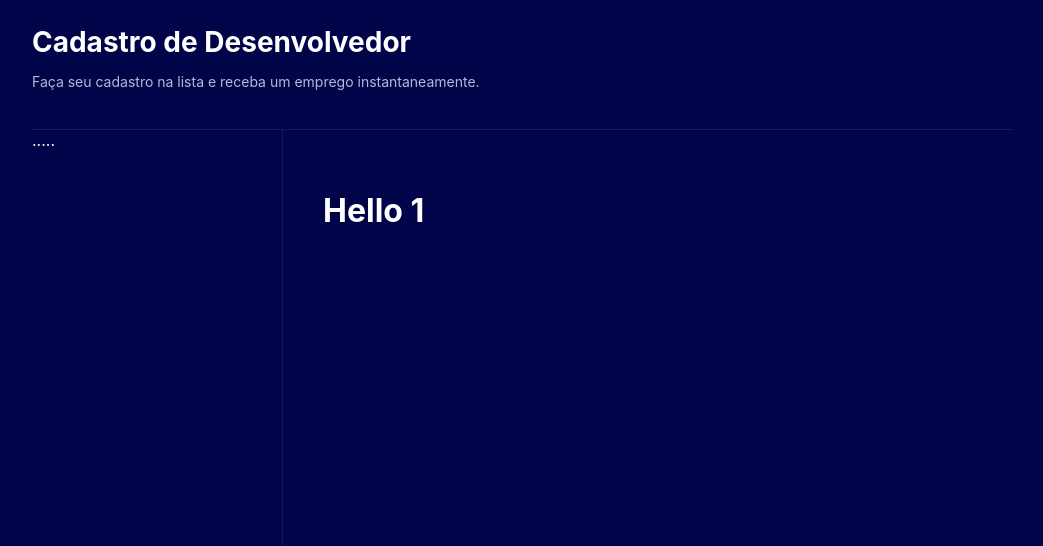
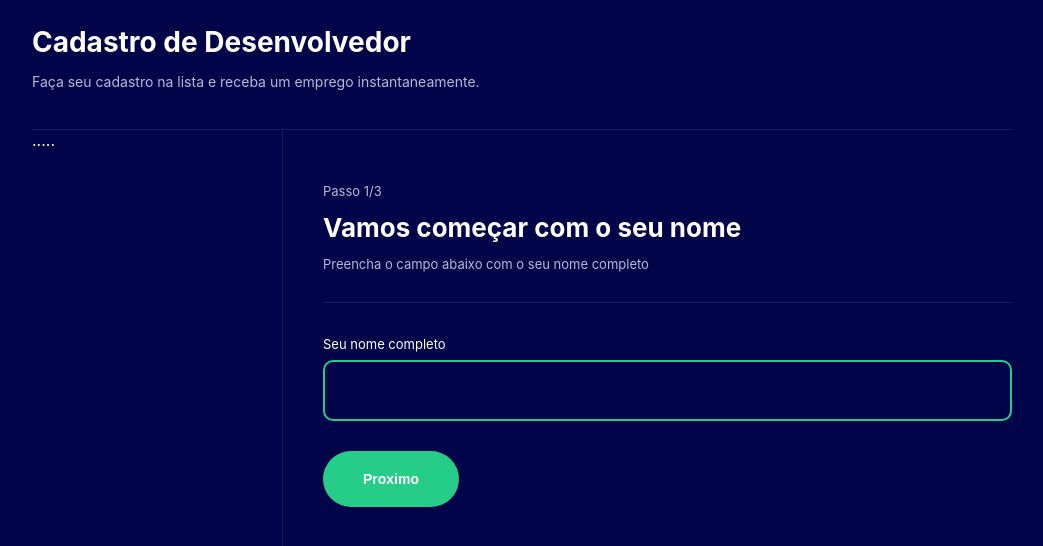
Before and after one commit to RogerioJunior/Study-Poject-Multi-Step-Form, a React (Create React App) app in the folder multi-step-form/: page / in a window 1280 px wide. Shown: the top 546 px of the page, without its empty margins (118-1161 px from the left). Built offline with nearby package versions, Linux system fonts and the light colour scheme.

Commit message:
code page formStep1

```diff
--- a/multi-step-form/src/contexts/FormContext.jsx
+++ b/multi-step-form/src/contexts/FormContext.jsx
@@ -1,64 +1,21 @@
+import { createContext, useState, useContext }  from "react";
 
-// create Context, Reducer, Provider, Hook
+export const FormContext = createContext({});
 
-import { createContext, useContext, useReducer } from "react";
+export const FormProvider = ({children}) =>{
+    const [data, setData] = useState({
+        currentStep: 0,
+        name: "",
+        level: 0,
+        email: "",
+        githubUrl:""
+    })
 
-const initialData = {
-    currentStep: 0,
-    name: "",
-    level: 0,
-    email: "",
-    github: ""
+    return(
+        <FormContext.Provider value={{data, setData}}>
+            {children}
+        </FormContext.Provider>
+    )
 }
 
-// Context
-const FormContext = createContext(undefined);
-
-// Reducer
-
-export const FORM_ACTIONS = {
-  SET_CURRENT_STEP: 0,
-  SET_NAME: "",
-  SET_LEVEL: 0,
-  SET_EMAIL: "",
-  SET_GITHUB: "",
-};
-
-const formReducer = (state, action) => {
-  switch (action.type) {
-    case FORM_ACTIONS.SET_CURRENT_STEP:
-      return { ...state, currentStep: action.payload };
-    case FORM_ACTIONS.SET_NAME:
-      return { ...state, name: action.payload };
-    case FORM_ACTIONS.SET_LEVEL:
-      return { ...state, level: action.payload };
-    case FORM_ACTIONS.SET_EMAIL:
-      return { ...state, email: action.payload };
-    case FORM_ACTIONS.SET_GITHUB:
-      return { ...state, github: action.payload };
-    default:
-        return state;
-  }
-};
-
-// Provider
-
-export const FormProvider = ({children}) => {
-    const [state, dispatch] = useReducer(formReducer, initialData);
-    const value = { state, dispatch };
-
-    return (
-        <FormContext.Provider value={value}>
-            {children}
-        </FormContext.Provider>
-    );
-}
-
-// Context Hook
-export const useForm = () => {
-    const contex = useContext(FormContext);
-    if(contex === undefined) {
-        throw new Error("useForm needs to be used within FormProvider");
-    }
-    return contex;
-}
+export const useForm = () => useContext(FormContext)
--- a/multi-step-form/src/pages/FormStep1/index.jsx
+++ b/multi-step-form/src/pages/FormStep1/index.jsx
@@ -1,12 +1,45 @@
+import { useNavigate } from 'react-router-dom';
+import { useEffect, useState } from 'react';
 import * as C from './styles';
+
+import { useForm } from '../../contexts/FormContext'
 
 import Theme from '../../components/Theme';
 
 export const FormStep1 = () => {
+    const navigate = useNavigate();
+    const { data, setData } = useForm();
+
+    const [inputName, setInputName] = useState(data.name);
+
+    useEffect(() => {
+        setData({ ...data, currentStep: 1 });
+     }, []);
+
+
+    const handleNextStep = () => {
+        if(inputName !== "") {
+            navigate('/step2');
+        }else {
+            alert("Preencha os dados!");
+        }
+
+    }
+
     return (
         <Theme>
         <C.Container>
-            <h1>Hello 1</h1>
+            <p>Passo 1/3</p>
+            <h1>Vamos começar com o seu nome</h1>
+            <p>Preencha o campo abaixo com o seu nome completo</p>
+
+            <hr />
+
+            <label htmlFor="">Seu nome completo
+            <input type="text" autoFocus onChange={(e) => setInputName(e.target.value)} value={inputName}/>
+            </label>
+
+            <button onClick={handleNextStep}>Proximo</button>
         </C.Container>
         </Theme>
     );
--- a/multi-step-form/src/pages/FormStep1/styles.jsx
+++ b/multi-step-form/src/pages/FormStep1/styles.jsx
@@ -1,3 +1,49 @@
 import styled from "styled-components";
 
-export const Container = styled.div``;
+export const Container = styled.div`
+    p {
+        font-size: 13px;
+        color: #B8B8D4;
+    }
+    h1 {
+        margin: 0;
+        padding: 0;
+        font-size: 26px;
+    }
+    hr {
+        height: 1px;
+        border: 0;
+        background-color: #16195C;
+        margin: 30px 0;
+    }
+
+    label {
+        font-size: 13px;
+
+        input {
+            display: block;
+            margin-top: 7px;
+            box-sizing: border-box;
+            width: 100%;
+            padding: 20px 10px;
+            border: 2px solid #25CD89;
+            border-radius: 10px;
+            color: #FFF;
+            outline: 0;
+            font-size: 15px;
+            background-color: #02044A;
+        }
+    }
+
+    button {
+        background-color: #25CD89;
+        color: #FFF;
+        font-size: 14px;
+        font-weight: bold;
+        padding: 20px 40px;
+        border: 0;
+        border-radius: 30px;
+        cursor: pointer;
+        margin-top: 30px;
+    }
+`;
--- a/multi-step-form/src/router.jsx
+++ b/multi-step-form/src/router.jsx
@@ -8,9 +8,9 @@ export const Router = () => {
     return (
         <BrowserRouter>
         <Routes>
-            <Route path="/" exact element={<FormStep1 />}/>
-            <Route path="/step2" exact element={<FormStep2 />} />
-            <Route path="/step3" exact element={<FormStep3 />} />
+            <Route path="/" element={<FormStep1 />}/>
+            <Route path="/step2" element={<FormStep2 />} />
+            <Route path="/step3" element={<FormStep3 />} />
             </Routes>
         </BrowserRouter>
     );
```
